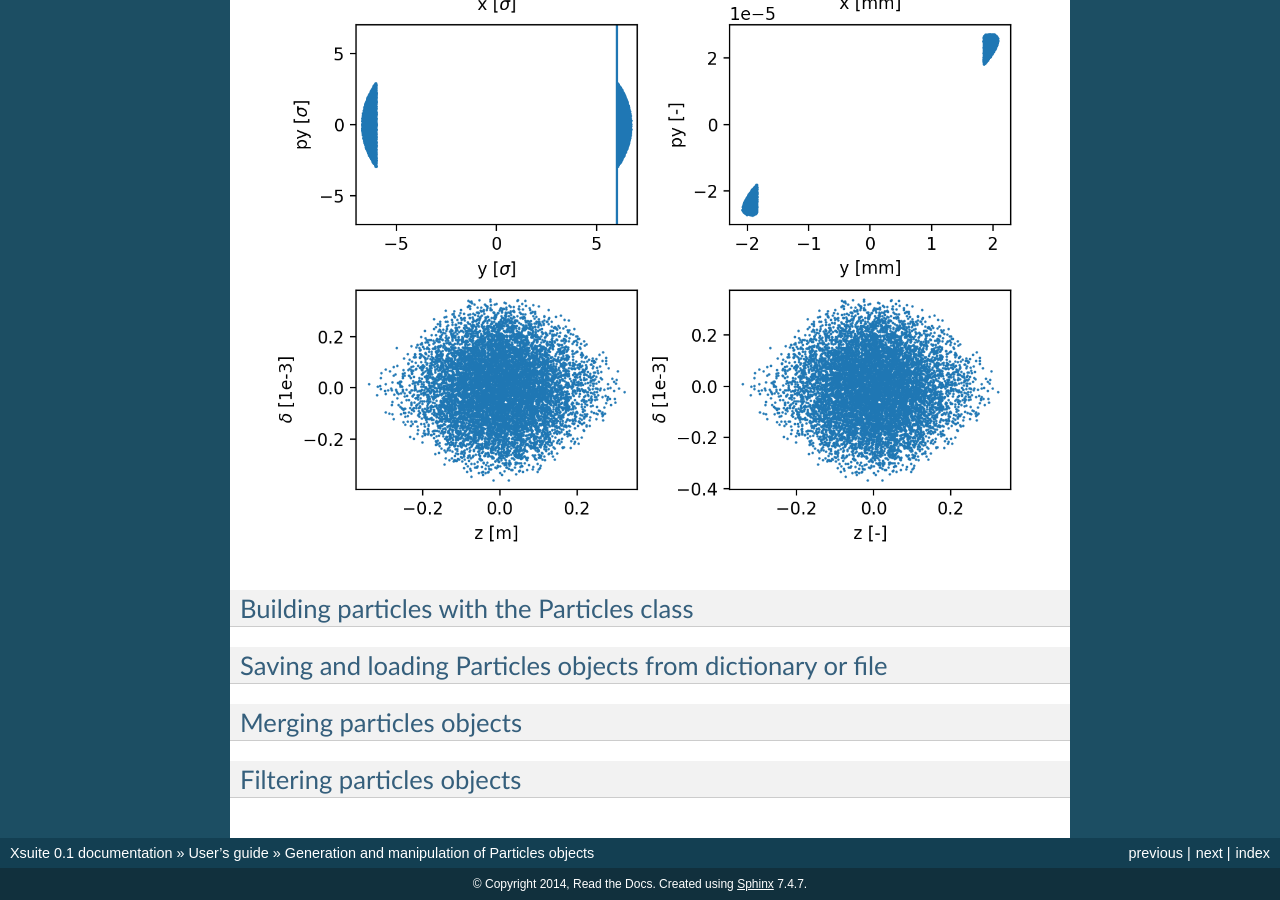
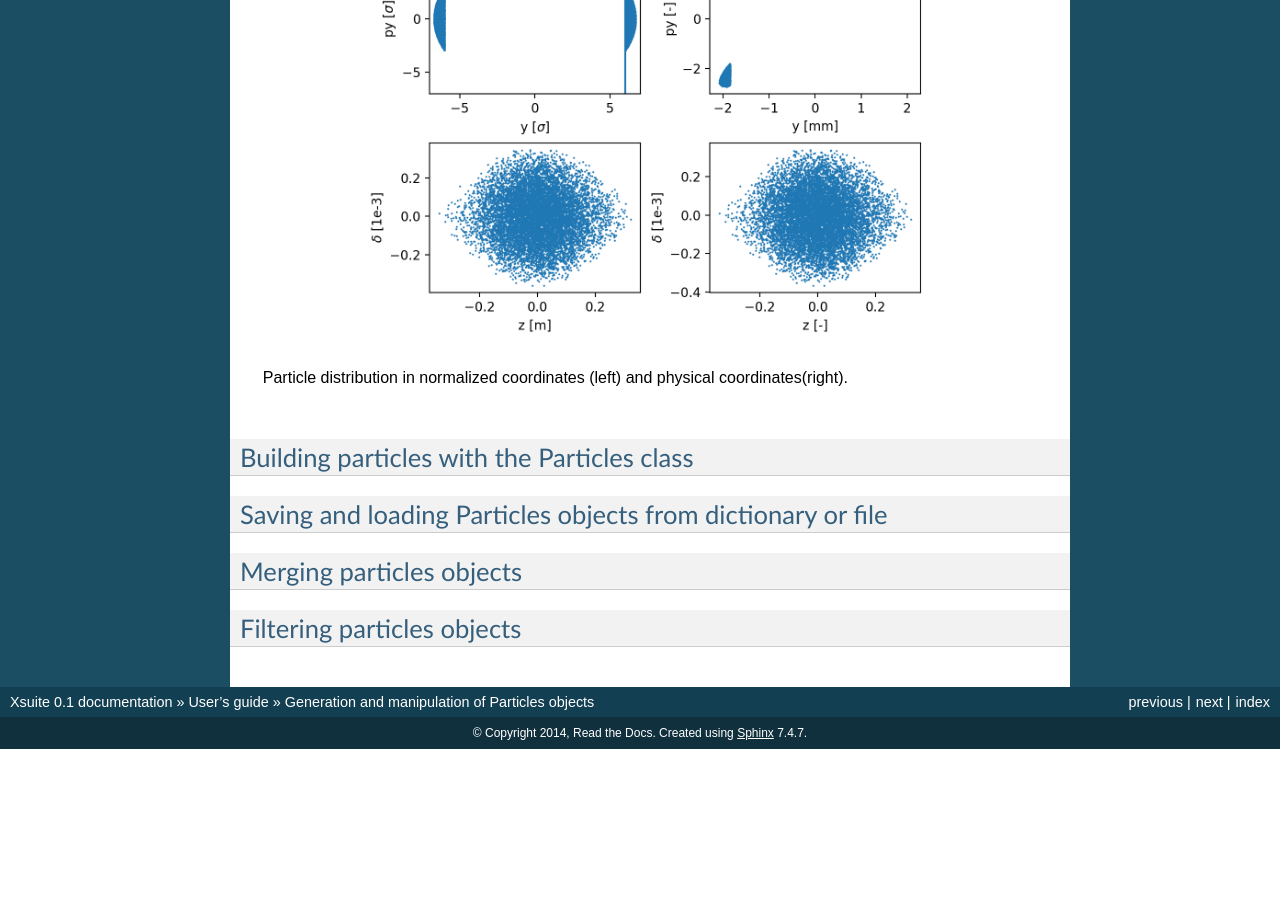
Before and after one commit to xsuite/xsuite, a Sphinx documentation site: the page built from docs/particlesmanip.rst, in a window 1280 px wide and 900 px high, scrolled down 954 px. Built offline with Sphinx 7.4.7, drawn with Linux system fonts in a browser that asks for light colours; after the commit the page ends 1703 px from its top, so only the background shows below that.

Commit message:
Quick push

```diff
--- a/docs/particlesmanip.rst
+++ b/docs/particlesmanip.rst
@@ -25,8 +25,10 @@ Example 3: Pencil beam
 ----------------------
 
 .. figure:: figures/pencil.png
-    :width: 100%
+    :width: 75%
     :align: center
+
+    Particle distribution in normalized coordinates (left) and physical coordinates(right).
 
 
 Building particles with the Particles class
```
